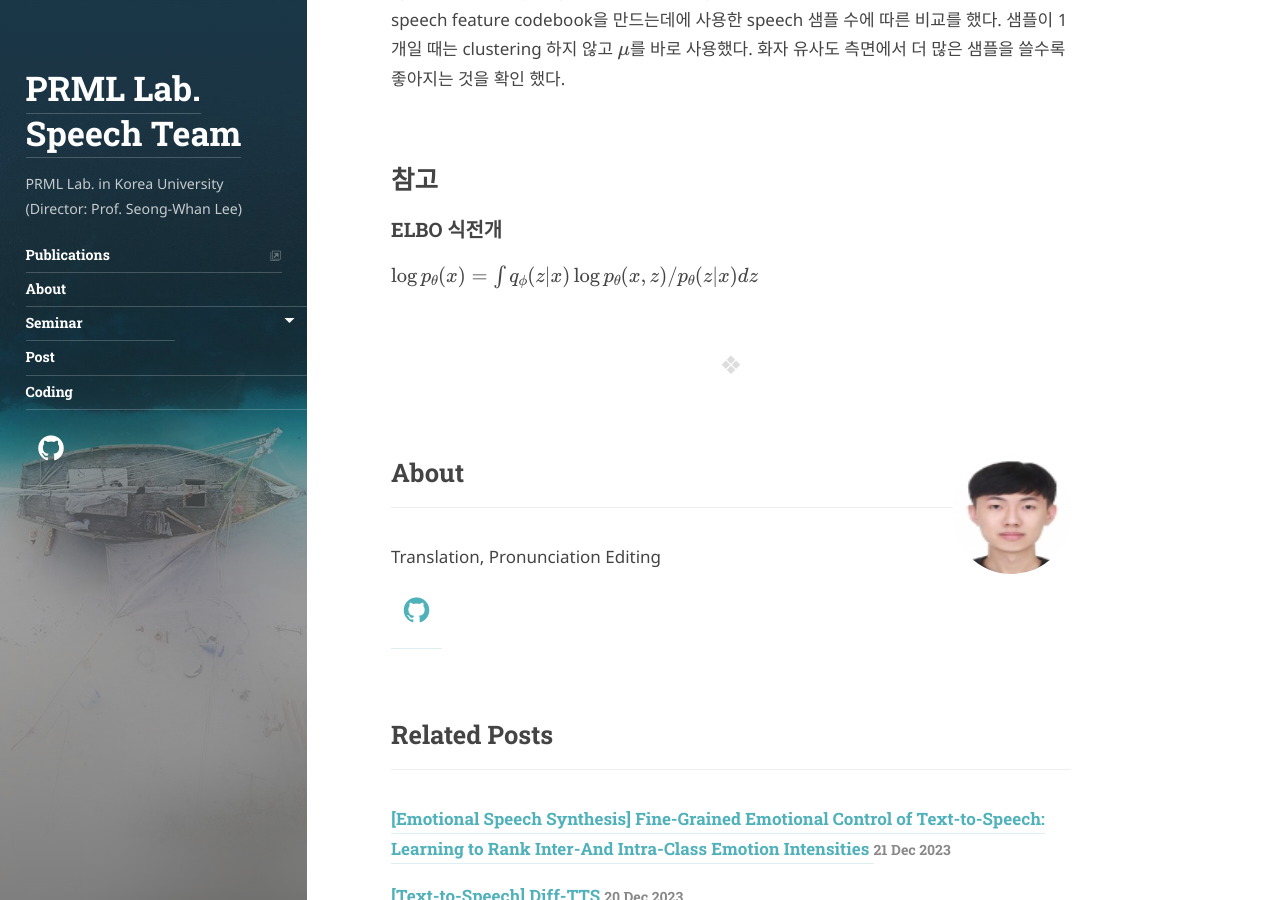
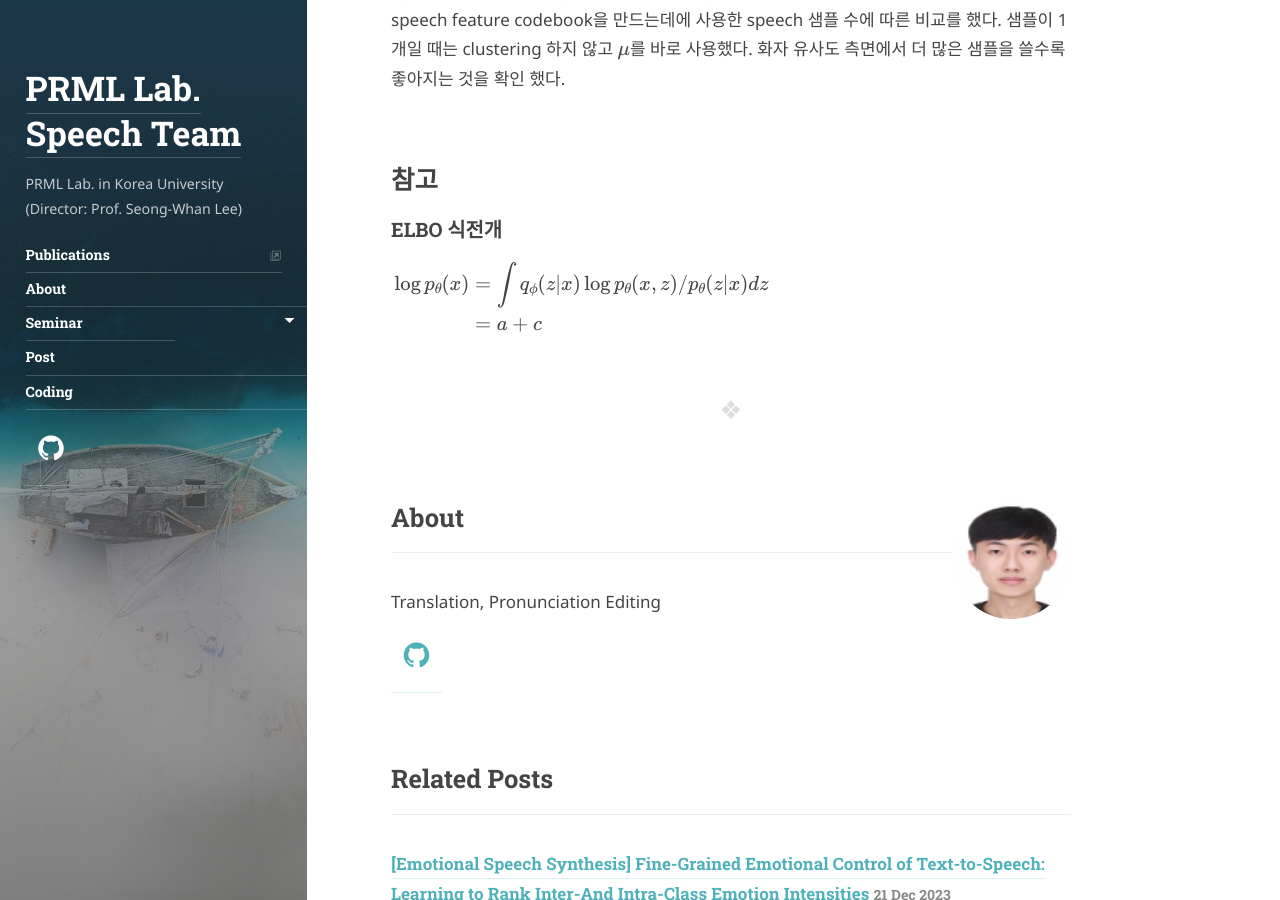
Before and after one commit to speech-team-korea/speech-team-korea.github.io, a Jekyll site: the page built from _posts/text-to-speech/2023-12-21-ELF.md, in a window 1280 px wide and 900 px high, scrolled down 2365 px. Built offline with Jekyll 4.4.1, drawn with Linux system fonts in a browser that asks for light colours; some web fonts are replaced; comment, search, counter and statistics services are not loaded.

Commit message:
Update 2023-12-21-ELF.md

```diff
--- a/_posts/text-to-speech/2023-12-21-ELF.md
+++ b/_posts/text-to-speech/2023-12-21-ELF.md
@@ -77,5 +77,8 @@
 ## 참고
 ### ELBO 식전개
 $$
-\log p_{\theta}(x) = \int q_{\phi}(z|x) \log p_{\theta}(x,z) / p_{\theta}(z|x) dz
+\begin{align}
+\log p_{\theta}(x) &= \int q_{\phi}(z|x) \log p_{\theta}(x,z) / p_{\theta}(z|x) dz \\
+  &= a + c
+\end{align}
 $$
```
